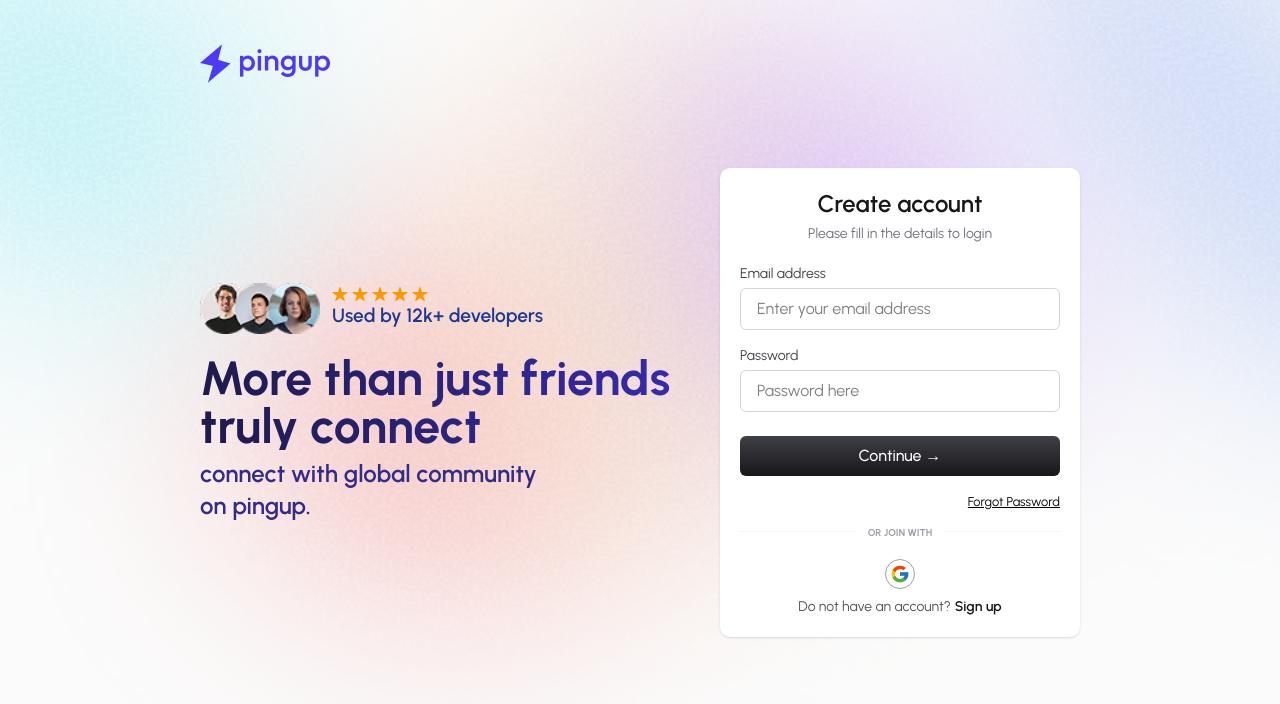
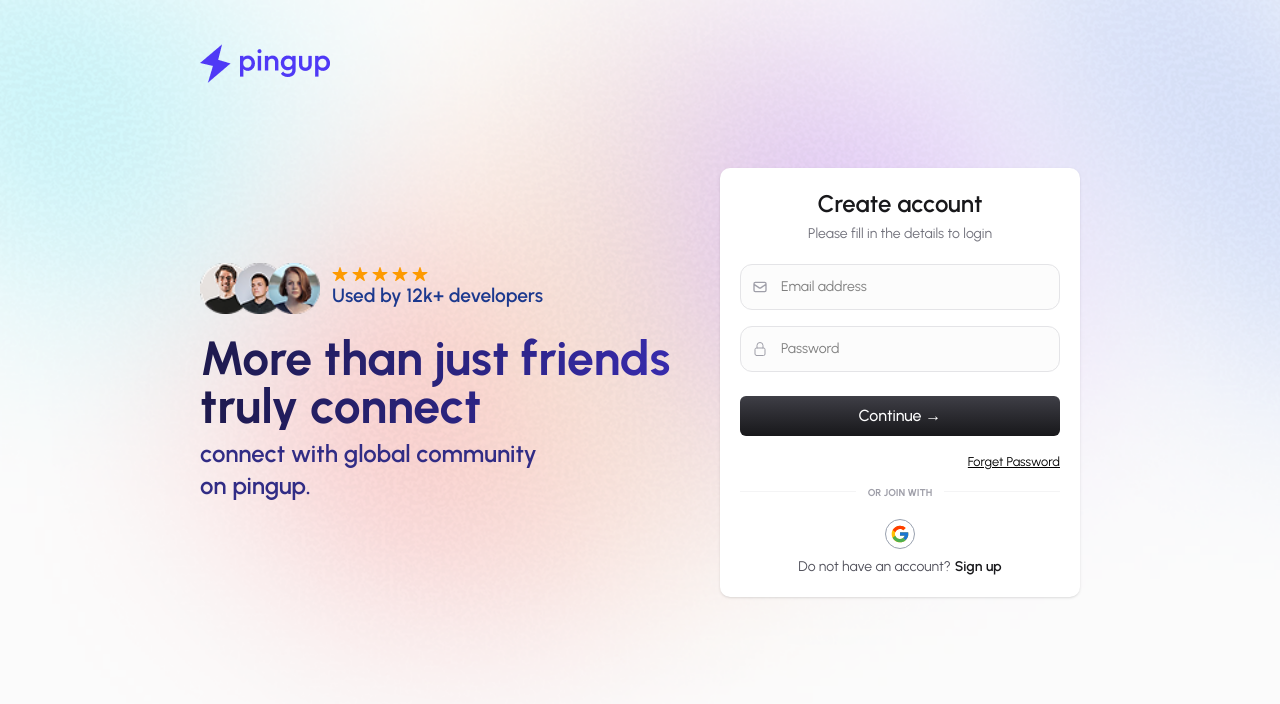
Before and after one commit to ehasunulislam/PingUp-Social-Media-Platfrom-Client, a Next.js app: page /login in a window 1280 px wide. Shown: the top 704 px of the page. Built offline with nearby package versions, Linux system fonts and the light colour scheme; no server answers.

Commit message:
complete login functionality

```diff
--- a/src/Context/AuthProvider.jsx
+++ b/src/Context/AuthProvider.jsx
@@ -1,7 +1,7 @@
 "use client"
 import React, { useEffect, useState } from 'react'
 import { AuthContext } from './AuthContext'
-import { createUserWithEmailAndPassword, GoogleAuthProvider, onAuthStateChanged, signInWithPopup } from 'firebase/auth';
+import { createUserWithEmailAndPassword, GoogleAuthProvider, onAuthStateChanged, signInWithEmailAndPassword, signInWithPopup } from 'firebase/auth';
 import { auth } from '@/firebase/firebase.config';
 
 const AuthProvider = ({children}) => {
@@ -24,6 +24,14 @@ const AuthProvider = ({children}) => {
     return signInWithPopup(auth, googleProvider);
   }
   /* google popup functionality end */
+
+
+  /* loagin User functionality start */
+  const loginUserFunctionality = (email, password) => {
+    setLoading(true);
+    return signInWithEmailAndPassword(auth, email, password);
+  }
+  /* loagin User functionality end */
 
 
   /* update user functionality start */
@@ -58,6 +66,7 @@ const AuthProvider = ({children}) => {
     createUser,
     updateUserProfileFunction,
     signInWithGooglePopUpFunction,
+    loginUserFunctionality,
   }
 
   return(
--- a/src/app/(auth)/login/page.jsx
+++ b/src/app/(auth)/login/page.jsx
@@ -1,3 +1,5 @@
+"use client"
+
 import Logo from "@/components/Logo/Logo";
 import Image from "next/image";
 import Link from "next/link";
@@ -5,12 +7,86 @@ import { IoStar } from "react-icons/io5";
 import { Urbanist } from "next/font/google";
 import assets from "@/components/Assets/assets";
 import { FcGoogle } from "react-icons/fc";
+import useAuthInfo from "@/Hooks/useAuthInfo";
+import { useForm } from "react-hook-form";
+import Swal from "sweetalert2";
+import { useRouter, useSearchParams } from "next/navigation";
+import useAxios from "@/Hooks/useAxios";
+import { HiOutlineMail } from "react-icons/hi";
+import { HiOutlineLockClosed } from "react-icons/hi2";
 
 const authFont = Urbanist({
   subsets: ["latin"],
 });
 
-export default function login() {
+export default function Login() {
+  const {register, handleSubmit, watch, reset,formState: {errors}} = useForm();
+  const {loginUserFunctionality, signInWithGooglePopUpFunction} = useAuthInfo();
+  const axiosSecure = useAxios();
+
+  // redirect functionality
+  const searchParams = useSearchParams();
+  const router = useRouter();
+  const redirect = searchParams.get("redirect") || "/home";
+
+  /* handle login functionality start */
+  const handleLogin = async(data) => {
+    try{
+      await loginUserFunctionality(data.email, data.password)
+      Swal.fire({
+        title: "Login Successful 🎉",
+        text: `Welcome back ${data.email}!`,
+        icon: "success",
+      });
+      reset();
+      router.push(redirect);
+    }
+    catch(err) {
+      Swal.fire({
+        icon: "error",
+        title: "Something went wrong!",
+        text: err.message,
+      });
+    }
+  }
+  /* handle login functionality end */
+
+
+  /* handle GooglePopup functionality start */
+  const handleGooglePopUp = async () => {
+    try{
+      const result = await signInWithGooglePopUpFunction();
+      const signInUser = result.user;
+
+      const userData = {
+        name: signInUser.displayName,
+        email: signInUser.email,
+        img: signInUser.photoURL,
+        role: "user",
+        status: "approved"
+      };
+
+      const res = await axiosSecure.post("/user", userData)
+      if(res.data.insertedId || res.data.message === "User already exists"){
+        Swal.fire({
+          icon: "success",
+          title: "You logged in successfully",
+          showConfirmButton: false,
+          timer: 2500
+        });
+        router.push(redirect);
+      };
+    }
+    catch(err) {
+      Swal.fire({
+        icon: "error",
+        title: "Something went wrong!",
+        text: err.message,
+      });
+    }
+  }
+  /* handle GooglePopup functionality end */
+
   return (
     <div
       className={`bg-zinc-50 font-sans min-h-screen px-10 md:px-50 py-10 text-black ${authFont.className}`}
@@ -70,28 +146,31 @@ export default function login() {
               Please fill in the details to login
             </p>
 
-            <form className="mt-5 space-y-4">
+            <form className="mt-5 space-y-4" onSubmit={handleSubmit(handleLogin)}>
               {/* Email */}
-              <div>
-                <label className="text-sm text-zinc-700 block mb-1">
-                  Email address
-                </label>
+              <div className="relative group">
+                  <HiOutlineMail className="absolute left-3 top-1/2 -translate-y-1/2 text-zinc-400 group-focus-within:text-zinc-900 transition-colors" />
                   <input
                     type="email"
-                  placeholder="Enter your email address"
-                  className="w-full px-4 py-2 border border-zinc-300 rounded-md focus:outline-none focus:ring-1 focus:ring-zinc-800"
+                    placeholder="Email address"
+                    {...register("email", {
+                      required: "Email is required",
+                      pattern: { value: /^\S+@\S+$/i, message: "Invalid email" },
+                    })}
+                    className={`w-full pl-10 pr-4 py-3 bg-zinc-50/50 border rounded-xl text-sm transition-all focus:bg-white focus:ring-4 focus:ring-zinc-100 outline-none
+                      ${errors.email ? "border-red-300" : "border-zinc-200 focus:border-zinc-900"}`}
                   />
                 </div>
 
               {/* Password */}
-              <div>
-                <label className="text-sm text-zinc-700 block mb-1">
-                  Password
-                </label>
+              <div className="relative group">
+                  <HiOutlineLockClosed className="absolute left-3 top-1/2 -translate-y-1/2 text-zinc-400 group-focus-within:text-zinc-900 transition-colors" />
                   <input
                     type="password"
-                  placeholder="Password here"
-                  className="w-full px-4 py-2 border border-zinc-300 rounded-md focus:outline-none focus:ring-1 focus:ring-zinc-800"
+                    placeholder="Password"
+                    {...register("password", { required: "Password is required" })}
+                    className={`w-full pl-10 pr-4 py-3 bg-zinc-50/50 border rounded-xl text-sm transition-all focus:bg-white focus:ring-4 focus:ring-zinc-100 outline-none
+                      ${errors.password ? "border-red-300" : "border-zinc-200 focus:border-zinc-900"}`}
                   />
                 </div>
 
@@ -106,7 +185,7 @@ export default function login() {
               </button>
 
               <div>
-                <p className="link text-[0.8rem] text-end">Forgot Password</p>
+                <p className="link text-[0.8rem] text-end">Forget Password</p>
               </div>
             </form>
 
@@ -116,7 +195,7 @@ export default function login() {
             </div>
 
             <div className="social-section flex flex-col justify-center items-center py-2">
-              <FcGoogle size={30} className="cursor-pointer rounded-full border border-gray-400 p-1" />
+              <FcGoogle size={30} className="cursor-pointer rounded-full border border-gray-400 p-1" onClick={handleGooglePopUp} />
             </div>
 
 
--- a/src/app/page.jsx
+++ b/src/app/page.jsx
@@ -99,7 +99,6 @@ export default function Register() {
     }
   };
   /* handle Register functionality end */
-
 
   /* handle GooglePopup functionality start */
   const handleGooglePopUp = async () => {
```
Lines whose indentation alone changed are shown as unchanged.
